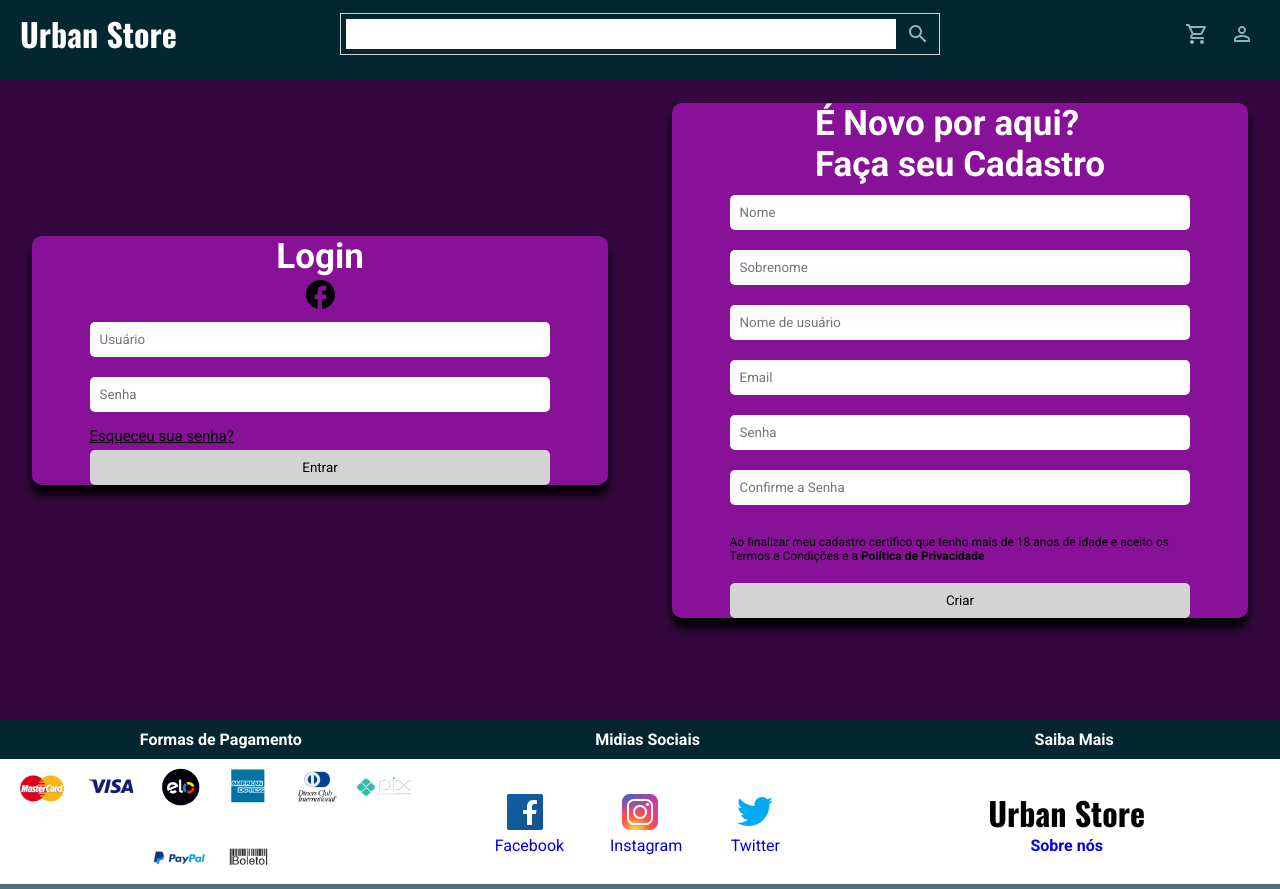
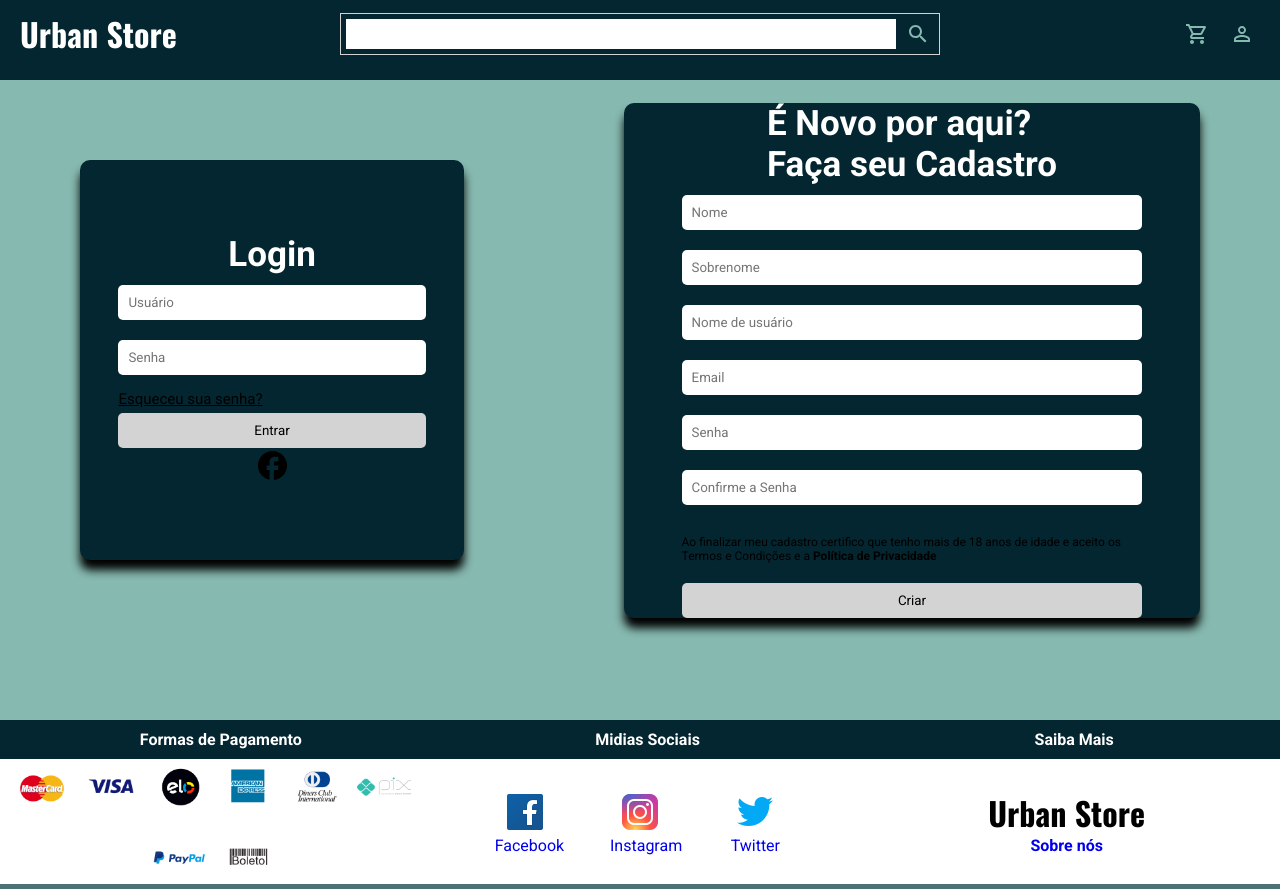
Before and after one commit to JohnGabriel-IFSP/E-Commerce, a React (Vite) app: page /login in a window 1280 px wide. Built offline with nearby package versions, Linux system fonts and the light colour scheme.

Commit message:
Ajuste page login

```diff
--- a/src/components/login/LoginComponent.tsx
+++ b/src/components/login/LoginComponent.tsx
@@ -7,15 +7,15 @@ export const LoginComponent = () => {
       <Conteiner>
           <Leftsideconteiner>
               <Tittle>Login</Tittle>
-              <FacebookOutlinedIcon fontSize="large"></FacebookOutlinedIcon>
               <Form>
-                  <Cinput>
-                  </Cinput>
                   <Input placeholder = "Usuário"/>
                   <Input placeholder = "Senha" type="password"/>
                   <Link>Esqueceu sua senha?</Link>
                   <Button>Entrar</Button>
               </Form>
+              <Cinput>
+              <FacebookOutlinedIcon fontSize="large"></FacebookOutlinedIcon>
+              </Cinput>
             </Leftsideconteiner>
             <Rightsideconteiner>
                 <Tittle>É Novo por aqui? <br></br>Faça seu Cadastro</Tittle>
--- a/src/components/login/style.tsx
+++ b/src/components/login/style.tsx
@@ -3,9 +3,9 @@ import styled from "styled-components"
 
 export const Conteiner = styled.div`
     box-sizing: border-box;
-    width: 100%;
+    width: 100vw;
     min-height: 720px;
-    background: #34083f;
+    background: ${({theme}) => theme.colors.secundary};
     display: flex;
     justify-content: space-around;
     align-items: center;
@@ -19,11 +19,11 @@ export const Conteiner = styled.div`
 export const Leftsideconteiner = styled.div`
     display: flex;
     flex-direction: column;
-    width: 45%;
-    height: 90%;
+    width: 30%;
+    height: 50vh;
     justify-content: center;
     align-items: center;
-    background-color: #881297;
+    background-color: ${({theme})=> theme.colors.primary};
     box-shadow: 0px 10px 10px #000;
     border-radius: 10px;
 
@@ -42,7 +42,7 @@ export const Rightsideconteiner = styled.div`
     height: 90%;
     justify-content: center;
     align-items: center;
-    background-color: #881297;
+    background-color: ${({theme}) => theme.colors.primary};
     box-shadow: 0px 10px 10px #000;
     border-radius: 10px;
 
```
